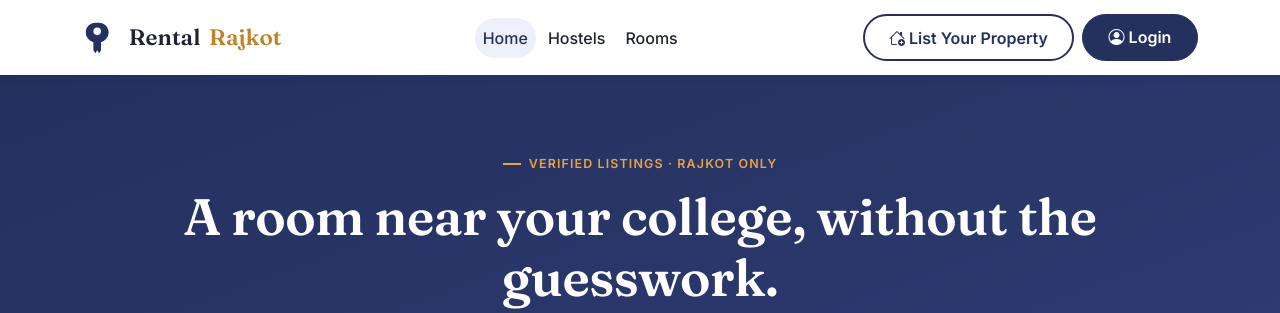
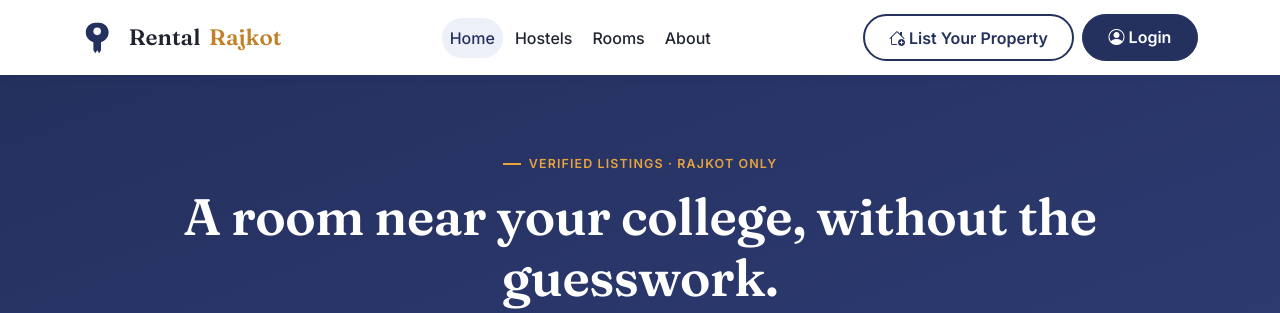
Before and after one commit to Gohel-Hardik-M/Rental-Rajkot-Final, a FastAPI app: page / in a window 1280 px wide. Shown: the top 313 px of the page. Run offline with FastAPI, Linux system fonts and the light colour scheme.

Commit message:
About Setted Up

```diff
--- a/routers/home.py
+++ b/routers/home.py
@@ -28,6 +28,7 @@ router = APIRouter()
 @router.get("/")
 def index():
     return FileResponse("templates/index.html")
+
 
 
 
--- a/templates/index.html
+++ b/templates/index.html
@@ -159,6 +159,7 @@
         <li class="nav-item"><a class="nav-link active" href="/">Home</a></li>
         <li class="nav-item"><a class="nav-link" href="listings">Hostels</a></li>
         <li class="nav-item"><a class="nav-link" href="listings">Rooms</a></li>
+        <li class="nav-item"><a class="nav-link" href="/about">About</a></li>
       </ul>
       <div class="d-flex gap-2 mt-3 mt-lg-0">
         <a href="/owner/register" class="btn btn-rr-outline"><i class="bi bi-house-add"></i> List Your Property</a>
```
